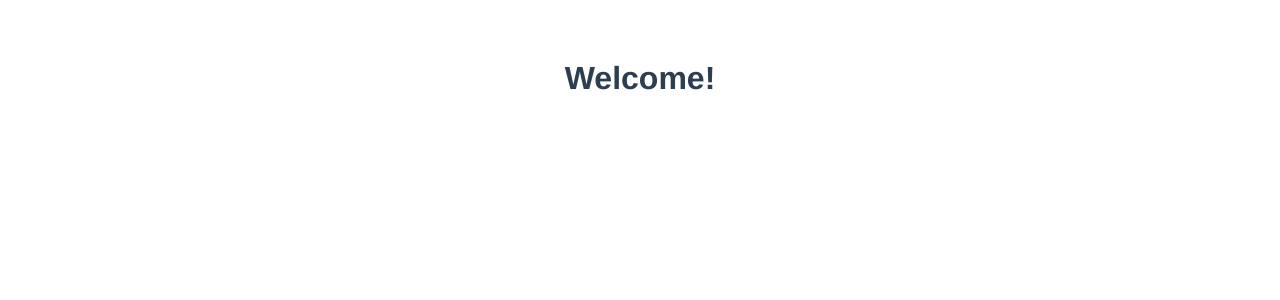
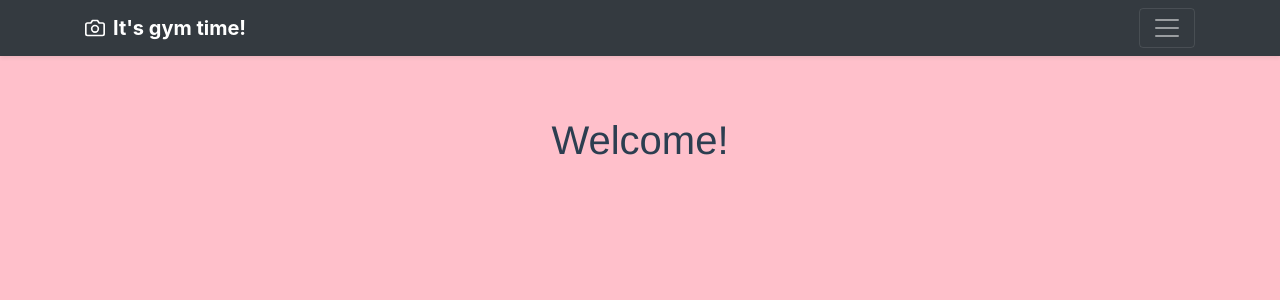
Before and after one commit to rmhdev/gym-time, a Vue app: page / in a window 1280 px wide. Shown: the top 300 px of the page. Built offline with nearby package versions, Linux system fonts and the light colour scheme.

Commit message:
Add sass files

```diff
--- a/babel.config.js
+++ b/babel.config.js
@@ -1,7 +1,3 @@
-// Temporary fix for vuejs issue #9698
-// See: https://github.com/vuejs/vue/issues/9698
-global.performance = window.performance;
-
 module.exports = {
   presets: [
     '@vue/app'
--- a/package.json
+++ b/package.json
@@ -10,6 +10,7 @@
     "test:unit": "vue-cli-service test:unit"
   },
   "dependencies": {
+    "bootstrap": "^4.3.1",
     "register-service-worker": "^1.6.2",
     "vue": "^2.6.6",
     "vuex": "^3.0.1"
--- a/public/index.html
+++ b/public/index.html
@@ -1,16 +1,44 @@
 <!DOCTYPE html>
 <html lang="en">
-  <head>
+<head>
     <meta charset="utf-8">
     <meta http-equiv="X-UA-Compatible" content="IE=edge">
     <meta name="viewport" content="width=device-width,initial-scale=1.0">
-    <title>gym-time</title>
-  </head>
-  <body>
+    <title>Gym time app</title>
+</head>
+<body>
+<header>
+    <div class="navbar navbar-dark bg-dark shadow-sm">
+        <div class="container d-flex justify-content-between">
+            <a href="/" class="navbar-brand d-flex align-items-center">
+                <svg xmlns="http://www.w3.org/2000/svg" width="20" height="20" fill="none" stroke="currentColor"
+                     stroke-linecap="round" stroke-linejoin="round" stroke-width="2" aria-hidden="true" class="mr-2"
+                     viewBox="0 0 24 24" focusable="false">
+                    <path d="M23 19a2 2 0 0 1-2 2H3a2 2 0 0 1-2-2V8a2 2 0 0 1 2-2h4l2-3h6l2 3h4a2 2 0 0 1 2 2z"/>
+                    <circle cx="12" cy="13" r="4"/>
+                </svg>
+                <strong>It's gym time!</strong>
+            </a>
+            <button class="navbar-toggler" type="button" data-toggle="collapse" data-target="#navbarHeader"
+                    aria-controls="navbarHeader" aria-expanded="false" aria-label="Toggle navigation">
+                <span class="navbar-toggler-icon"></span>
+            </button>
+        </div>
+    </div>
+</header>
+
+<main>
     <noscript>
-      <strong>We're sorry but gym-time doesn't work properly without JavaScript enabled. Please enable it to continue.</strong>
+        <strong>We're sorry but gym-time doesn't work properly without JavaScript enabled. Please enable it to
+            continue.</strong>
     </noscript>
     <div id="app"></div>
     <!-- built files will be auto injected -->
-  </body>
+</main>
+
+<footer>
+
+</footer>
+
+</body>
 </html>
--- /dev/null
+++ b/src/styles/_bootstrap.scss
@@ -0,0 +1,37 @@
+@import "~bootstrap/scss/functions";
+@import "~bootstrap/scss/variables";
+@import "~bootstrap/scss/mixins";
+@import "~bootstrap/scss/root";
+@import "~bootstrap/scss/reboot";
+@import "~bootstrap/scss/type";
+@import "~bootstrap/scss/images";
+@import "~bootstrap/scss/code";
+@import "~bootstrap/scss/grid";
+@import "~bootstrap/scss/tables";
+@import "~bootstrap/scss/forms";
+@import "~bootstrap/scss/buttons";
+@import "~bootstrap/scss/transitions";
+@import "~bootstrap/scss/dropdown";
+@import "~bootstrap/scss/button-group";
+@import "~bootstrap/scss/input-group";
+@import "~bootstrap/scss/custom-forms";
+@import "~bootstrap/scss/nav";
+@import "~bootstrap/scss/navbar";
+@import "~bootstrap/scss/card";
+@import "~bootstrap/scss/breadcrumb";
+@import "~bootstrap/scss/pagination";
+@import "~bootstrap/scss/badge";
+@import "~bootstrap/scss/jumbotron";
+@import "~bootstrap/scss/alert";
+@import "~bootstrap/scss/progress";
+@import "~bootstrap/scss/media";
+@import "~bootstrap/scss/list-group";
+@import "~bootstrap/scss/close";
+@import "~bootstrap/scss/toasts";
+@import "~bootstrap/scss/modal";
+@import "~bootstrap/scss/tooltip";
+@import "~bootstrap/scss/popover";
+@import "~bootstrap/scss/carousel";
+@import "~bootstrap/scss/spinners";
+@import "~bootstrap/scss/utilities";
+@import "~bootstrap/scss/print";
--- /dev/null
+++ b/src/styles/main.scss
@@ -0,0 +1,5 @@
+@import "bootstrap";
+
+body {
+  background-color: pink;
+}
--- /dev/null
+++ b/vue.config.js
@@ -0,0 +1,9 @@
+module.exports = {
+    css: {
+        loaderOptions: {
+            sass: {
+                data: `@import "~@/styles/main.scss";`
+            }
+        }
+    }
+};
```
Also changed, not shown: 1 other file (tests, documents, lock files or other folders).
